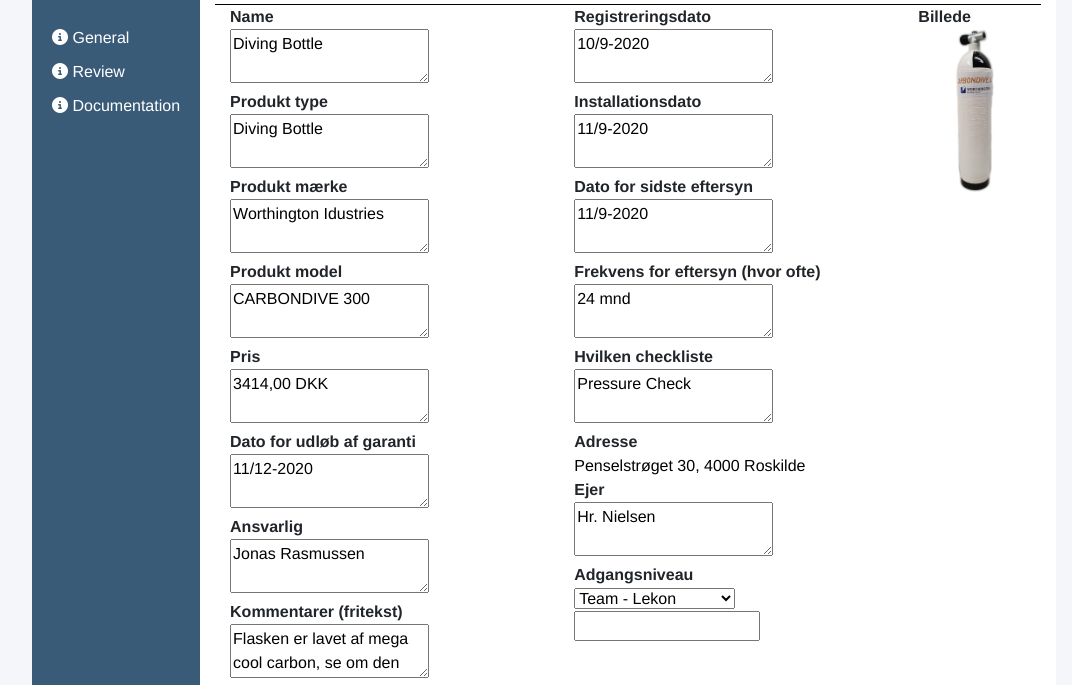
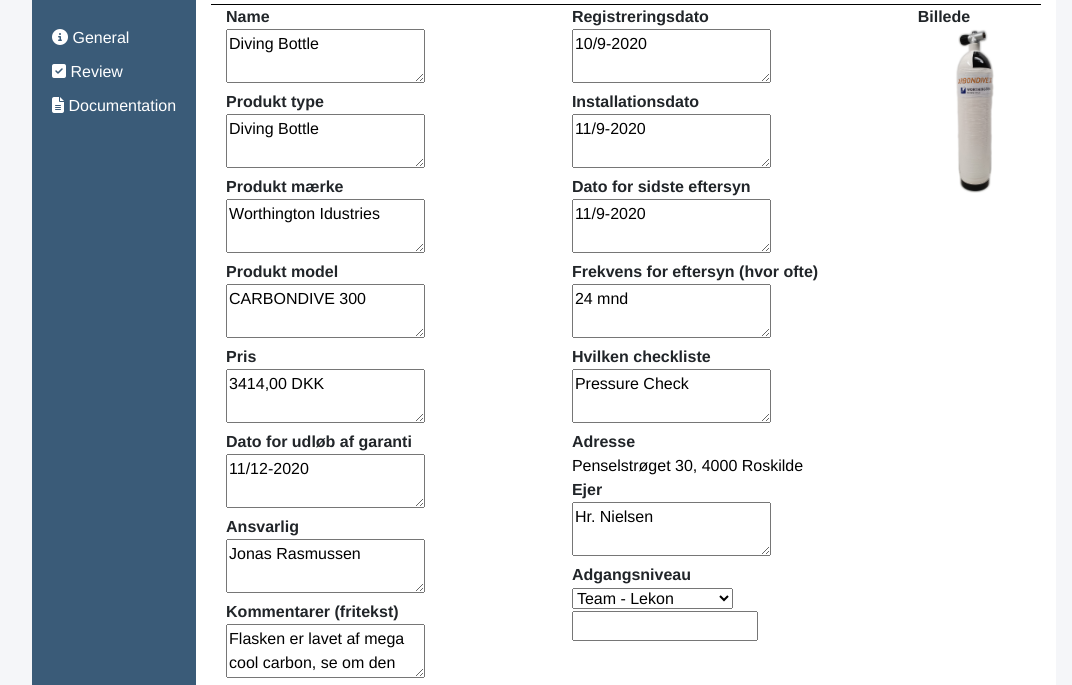
Before and after one commit to NKragh/Anlaegsportal-Web, a website: page edit.html in a window 1280 px wide. Shown: the part 143-828 px from the top of the page, without its empty margins (96-1168 px from the left). Drawn offline with nearby package versions, Linux system fonts and the light colour scheme.

Commit message:
Corrected icons in navbar

```diff
--- a/navbar.html
+++ b/navbar.html
@@ -15,13 +15,13 @@
   </li>
   <li>
     <a href="review.html" class="menu">
-      <i class="fas fa-info-circle"></i>
+      <i class="fas fa-check-square"></i>
       Review
     </a>
   </li>
   <li>
     <a href="documentation.html" class="menu">
-      <i class="fas fa-info-circle"></i>
+      <i class="fas fa-file-alt"></i>
       Documentation
     </a>
   </li>
```
